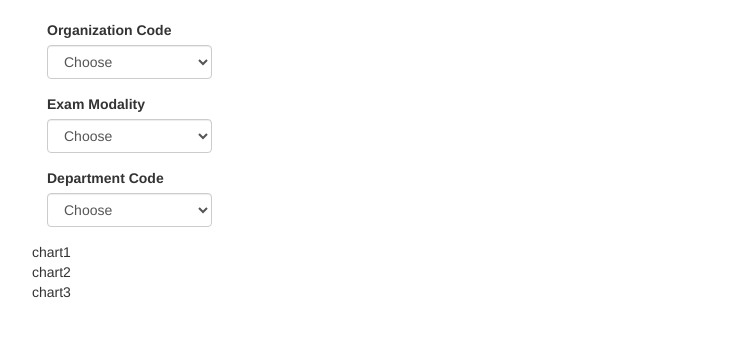
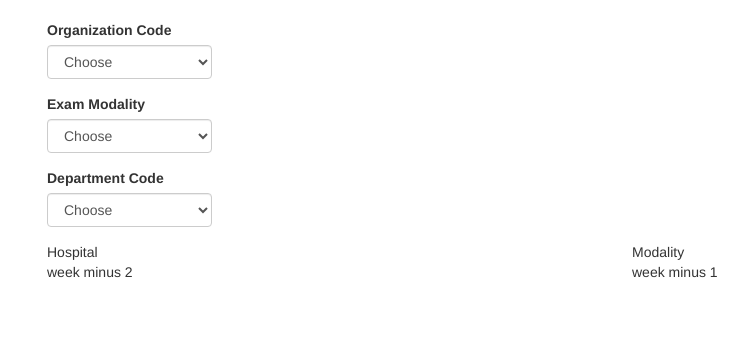
Before and after one commit to dslee140/BE223A, a Flask app: page /dashboard in a window 1280 px wide. Shown: the part 52-389 px from the top of the page, without its empty margins (23-771 px from the left). Run offline with Flask 3, Linux system fonts and the light colour scheme; parts of the project's set-up code (start-up, migrations or seed data) failed here and were passed over; some libraries are stand-ins or nearby versions.

Commit message:
Added charts placeholders on the template

```diff
--- a/web_development/main.py
+++ b/web_development/main.py
@@ -35,8 +35,9 @@ class NameForm(FlaskForm):
 
 
 content = ""
-with open("12.6 Algorithm Refinement.md", "r") as f:
-     content = f.read()
+
+#with open("12.6 Algorithm Refinement.md", "r") as f:
+#     content = f.read()
 
 
 app = Flask(__name__)
--- a/web_development/templates/dashboard.html
+++ b/web_development/templates/dashboard.html
@@ -26,17 +26,22 @@
   </div>
 </div>
 
-<div class="row">
-  <div id="chart1">
-    chart1
+<div id = "analytics-charts" class="row">
+  <div id="hospital-chart" class="col-lg-6">
+    Hospital
   </div>
-  <div id="chart2">
-    chart2
+  <div id="modality-chart" class="col-lg-6">
+    Modality
   </div>
-  <div id="chart3">
-    chart3
+</div>
+
+<div id = "past-weeks" class="row">
+  <div id="weekm2" class="col-lg-6">
+    week minus 2
   </div>
-
+  <div id="weekm1" class="col-lg-6">
+    week minus 1
+  </div>
 </div>
 
 
@@ -142,6 +147,10 @@
     $('#patient-form').show();
   }
 
+  function create_charts(orgcode, modality){
+
+  }
+
   $(function() {
 
     $('#orgcode').change(function() {
```
